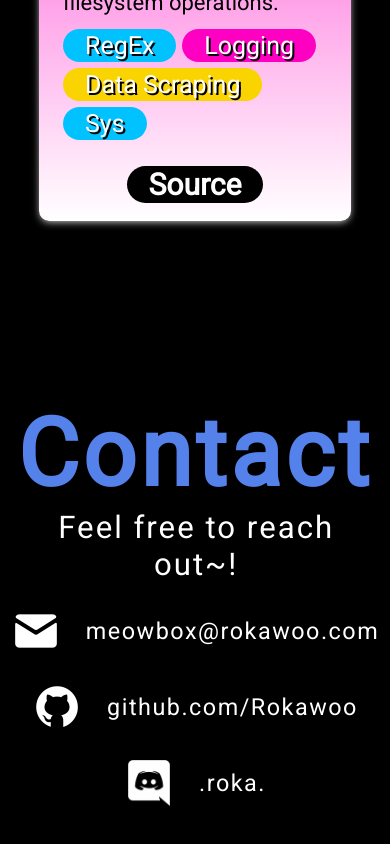
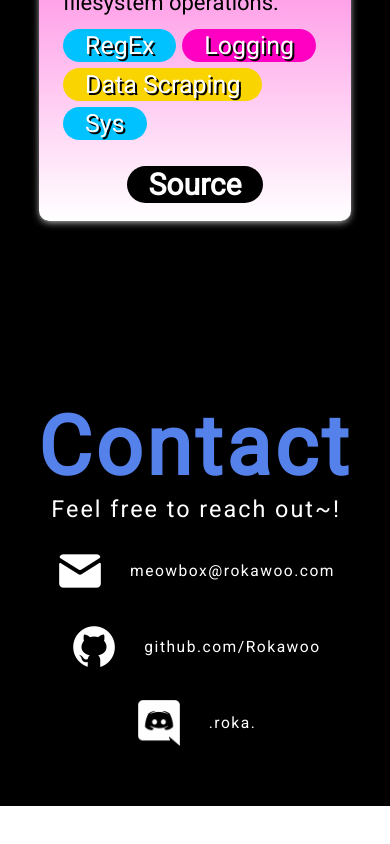
Before and after one commit to Rokawoo/rokawoo-react-website, a React (Vite) app in the folder rokawoo-react-website/: page / in a window 390 px wide. Shown: the part 10096-10940 px from the top of the page. After the commit the page ends 10902 px from the top, so only its background shows below. Built offline with nearby package versions, Linux system fonts and the light colour scheme; a web font is replaced by a local one.

Commit message:
Fix Contant Font Size on Phone View

```diff
--- a/rokawoo-react-website/src/components/Contact/Contact.module.css
+++ b/rokawoo-react-website/src/components/Contact/Contact.module.css
@@ -94,18 +94,23 @@
     display: flex;
     flex-direction: column;
     align-items: center;
-    font-size: 16vw;
-  }
-
-  .text p {
-    font-size: 8vw;
   }
 
   .links {
     align-items: center;
   }
+}
+
+@media screen and (max-width: 480px) {
+  .text {
+    font-size: 14vw;
+  }
+
+  .text p {
+    font-size: 6vw;
+  }
 
   .links a {
-    font-size: 6vw;
+    font-size: 4vw;
   }
 }
```
